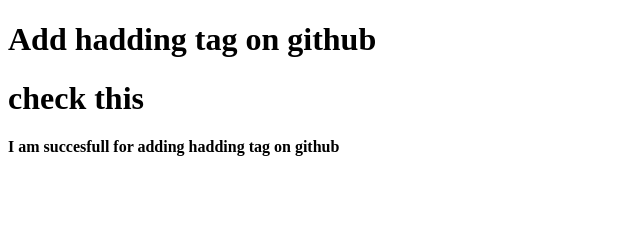
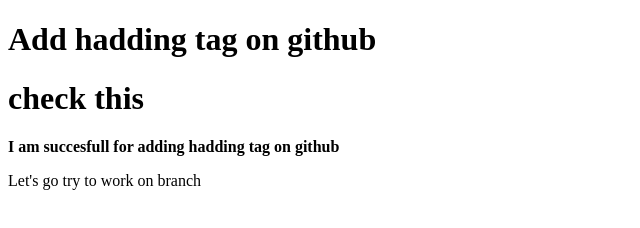
Before and after one commit to proloypaul/my_first_repository, a plain HTML site: page index.html in a window 1280 px wide. Shown: the whole page, without its empty margins (0-640 px from the left). Drawn offline with Linux system fonts and the light colour scheme.

Commit message:
added github

```diff
--- a/index.html
+++ b/index.html
@@ -10,5 +10,6 @@
     <h1>Add hadding tag on github</h1>
     <h1>check this</h1>
     <b>I am succesfull for adding hadding tag on github</b>
+    <p>Let's go try to work on branch</p>
 </body>
 </html>
```
